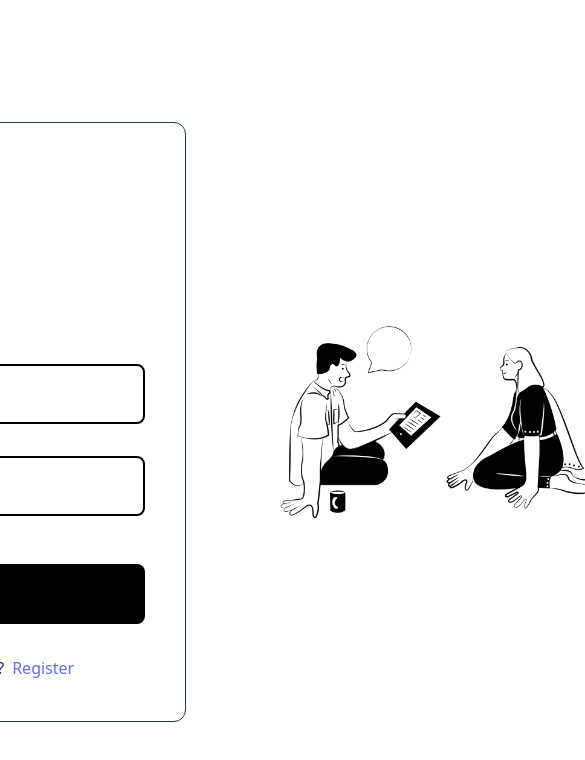
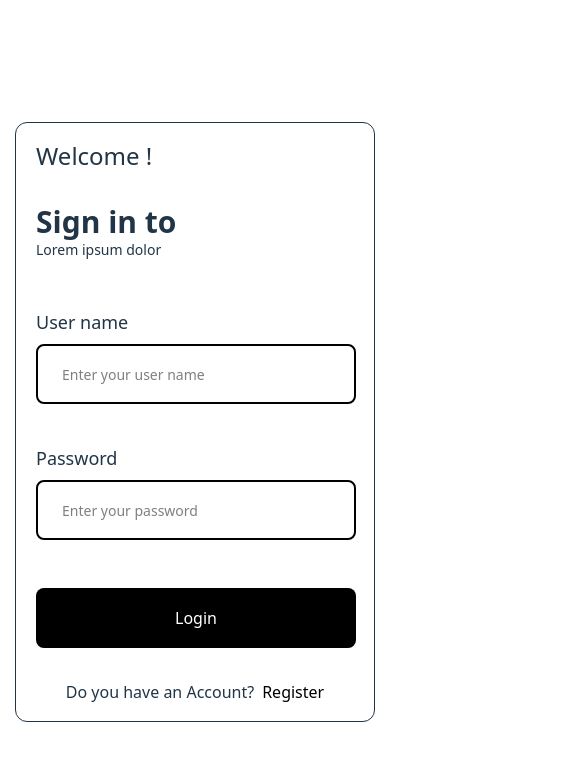
Before and after one commit to Trabalho-Tic/Tic-Site-de-vagas-de-emprego-, a React (Vite) app in the folder Frontend/TicFrontend/: page / in a window 390 px wide. Shown: the top 760 px of the page, 585 px wide, since content can reach past the window. Built offline with nearby package versions, Linux system fonts and the light colour scheme; no server answers.

Commit message:
Deixando o login responsivo

```diff
--- a/Frontend/TicFrontend/src/Pages/Login.jsx
+++ b/Frontend/TicFrontend/src/Pages/Login.jsx
@@ -20,8 +20,8 @@ function Login() {
     }, []);
 
     return (
-        <section className="flex justify-center items-center">
-            <div className="flex flex-col w-125 h-150 border-1 rounded-xl justify-center p-10">
+        <section className="flex justify-center items-center gap-10">
+            <div className="flex flex-col w-90 md:w-125 h-150 border-1 rounded-xl justify-center p-5 md:p-10">
                 <div>
                     <h1 className="!text-2xl pb-8">Welcome !</h1>
                 </div>
@@ -30,17 +30,21 @@ function Login() {
                     <p className="text-sm pb-12">Lorem ipsum dolor</p>
                 </div>
                 <div className="pb-12">
-                    <p className="pb-2">User name</p>
-                    <Input placeholder="Enter your user name"></Input>
-                    <p className="pb-2">Password</p>
-                    <Input placeholder="Enter your password"></Input>
+                    <div className="pb-10">
+                        <p className="text-lg pb-2">User name</p>
+                        <Input placeholder="Enter your user name"></Input>
+                    </div>
+                    <div>
+                        <p className="text-lg pb-2">Password</p>
+                        <Input placeholder="Enter your password"></Input>
+                    </div>
                 </div>
                 <div className="pb-8">
-                    <button className="!bg-black border-2 px-6 rounded-lg text-white text-sm w-100 h-15">Login</button>
+                    <button className="!bg-black border-2 px-6 rounded-lg text-white text-lg w-80 md:w-100 h-15">Login</button>
                 </div>
-                <p className="flex justify-center gap-2">Do you have an Account?<Link to={"/Vagas"}>Register</Link></p>
+                <p className="flex justify-center gap-2">Do you have an Account?<Link className="!text-black" to={"/Vagas"}>Register</Link></p>
             </div>
-            <img src={photoLogin} alt="PhotoLogin" />
+            <img className="hidden md:flex" src={photoLogin} alt="PhotoLogin" />
         </section>
     )
 }
--- a/Frontend/TicFrontend/src/components/input.jsx
+++ b/Frontend/TicFrontend/src/components/input.jsx
@@ -2,7 +2,7 @@ import React from "react";
 
 function Input(props) {
     return (
-        <input className="bg-white border-2 px-6 rounded-lg text-black text-sm w-100 h-15" placeholder={props.placeholder}></input>
+        <input className="bg-white border-2 px-6 rounded-lg text-black text-sm w-80 md:w-100 h-15" placeholder={props.placeholder}></input>
     )
 }
 
```
Also changed, not shown: Frontend/TicFrontend/src/assets/photologin.png.
